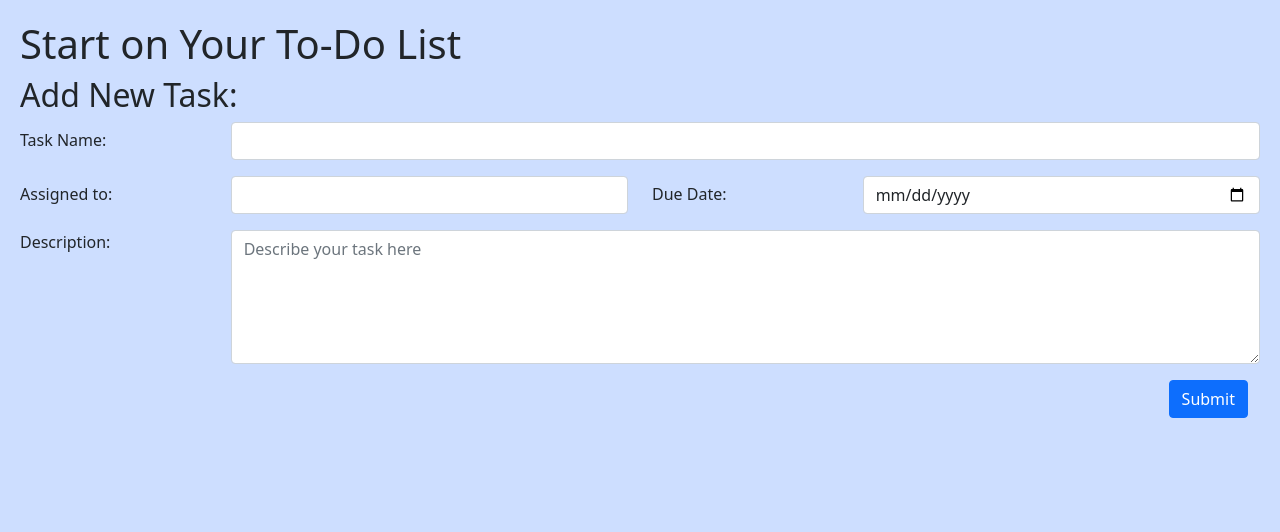
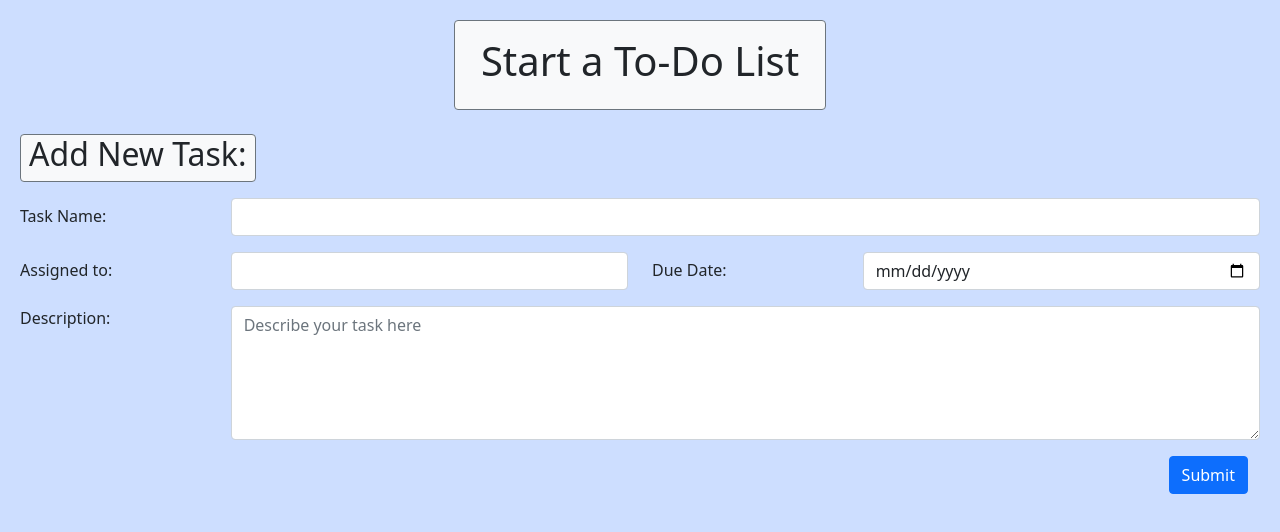
Before and after one commit to victoriafreder/task-list, a plain HTML site: page index.html in a window 1280 px wide. Drawn offline with nearby package versions, Linux system fonts and the light colour scheme.

Commit message:
make two boxes for header and add-task sections

```diff
--- a/css/styles.css
+++ b/css/styles.css
@@ -6,3 +6,13 @@ body {
   margin: 20px;
   background-color: #CDDEFF;
 }
+
+#start {
+  width: 30%;
+  margin: auto;
+  text-align: center;
+}
+
+#add-task {
+  display: inline-block;
+}
--- a/index.html
+++ b/index.html
@@ -8,18 +8,18 @@
   <title>Task List</title>
   <link href="https://cdn.jsdelivr.net/npm/bootstrap@5.1.3/dist/css/bootstrap.min.css" rel="stylesheet"
     integrity="sha384-1BmE4kWBq78iYhFldvKuhfTAU6auU8tT94WrHftjDbrCEXSU1oBoqyl2QvZ6jIW3" crossorigin="anonymous">
-  <link href="/task-list/css/styles.css" rel="stylesheet">
+  <link href="css/styles.css" rel="stylesheet">
 </head>
 
 <body>
   <header>
-    <div>
-      <h1>Start on Your To-Do List</h1>
+    <div id="start" class="bg-light py-3 mb-4 border border-secondary rounded">
+      <h1>Start a To-Do List</h1>
     </div>
   </header>
   <!--SECTION FOR ADD NEW TASK FORM-->
   <section>
-    <div>
+    <div id="add-task" class="bg-light px-2 mb-3 border border-secondary rounded">
       <h2>Add New Task:</h2>
     </div>
     <form>
```
